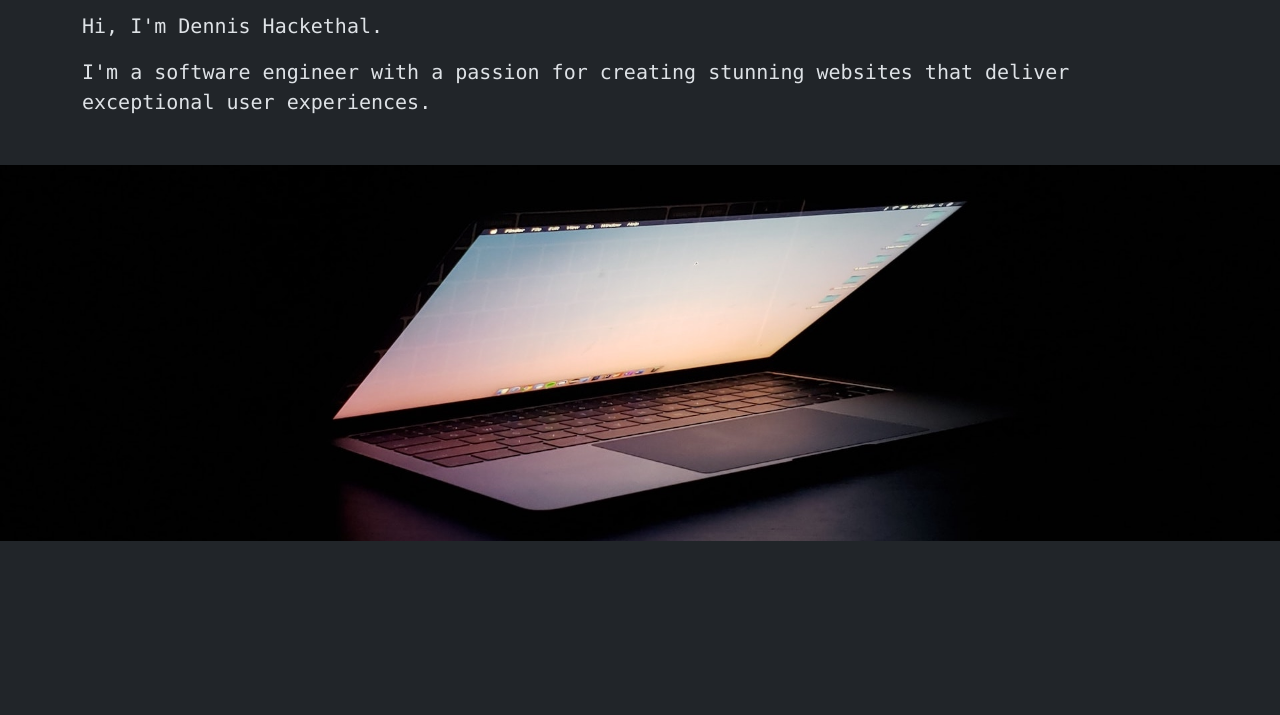
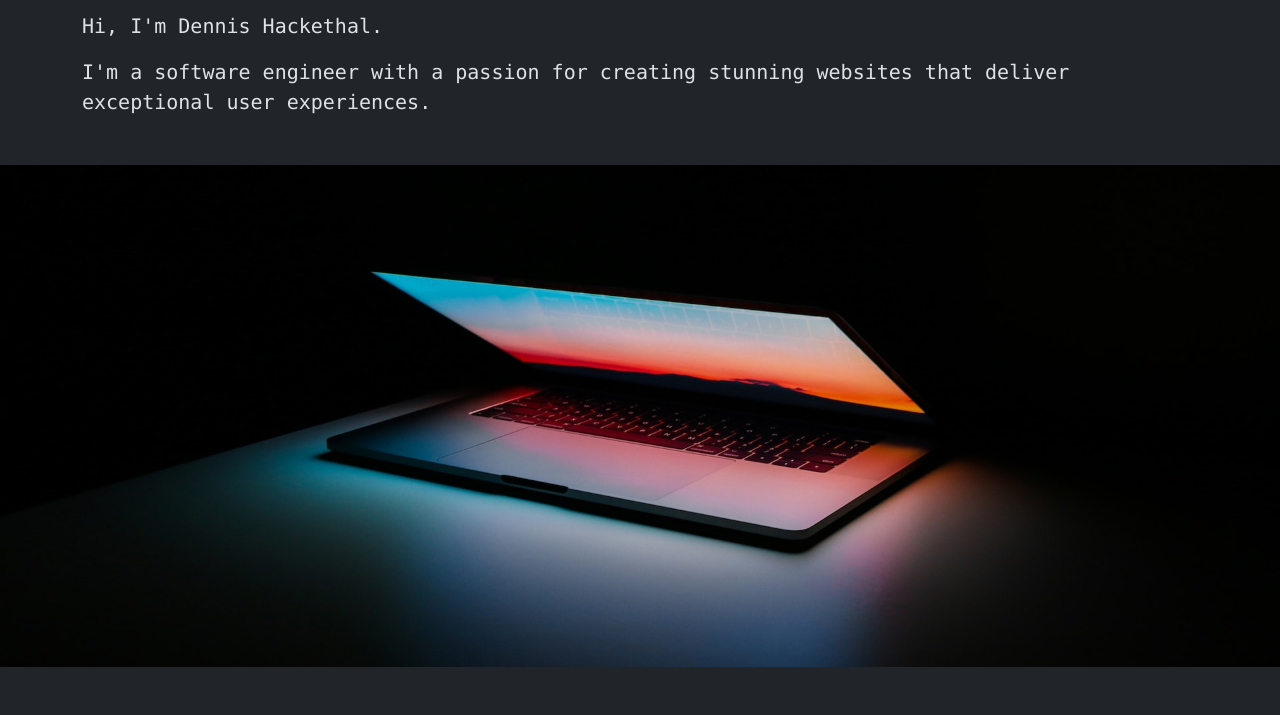
Before and after one commit to dchacke/hackethal-engineering, a PHP site: page /index.html in a window 1280 px wide. Shown: the part 295-1010 px from the top of the page. Before the commit the page ends 836 px from the top, so only its background shows below. Run offline with PHP 8.4, Linux system fonts and the light colour scheme.

Commit message:
Use better image for first banner

```diff
--- a/styles.css
+++ b/styles.css
@@ -11,7 +11,7 @@ body {
 }
 
 #laptop-banner {
-  background: no-repeat center/100% url("./images/kyle-sung-oQuP_XBjOMY-unsplash.jpg");
+  background: no-repeat center/100% url("./images/ales-nesetril-Im7lZjxeLhg-unsplash.jpg");
 }
 
 /* sm */
@@ -27,10 +27,3 @@ body {
     --bs-aspect-ratio: 40%;
   }
 }
-
-/* lg */
-@media (min-width: 992px) {
-  .banner-container {
-    --bs-aspect-ratio: 30%;
-  }
-}
```
Also changed, not shown: images/ales-nesetril-Im7lZjxeLhg-unsplash.jpg (added), images/kyle-sung-oQuP_XBjOMY-unsplash-original.jpg (deleted), images/kyle-sung-oQuP_XBjOMY-unsplash.jpg (deleted).
